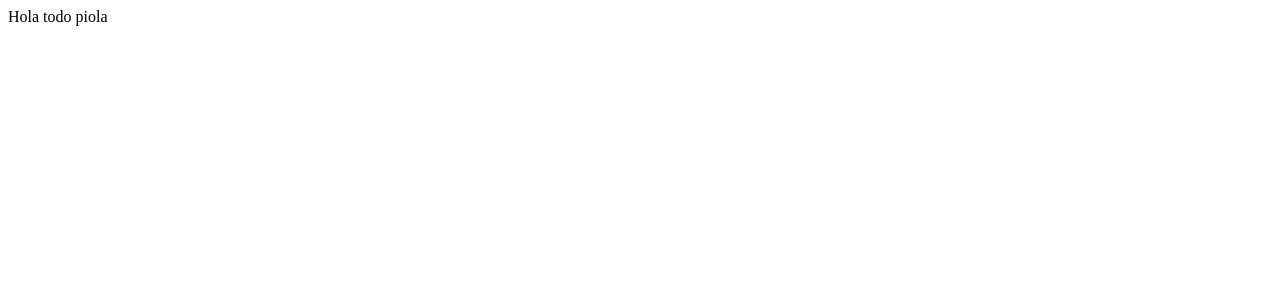
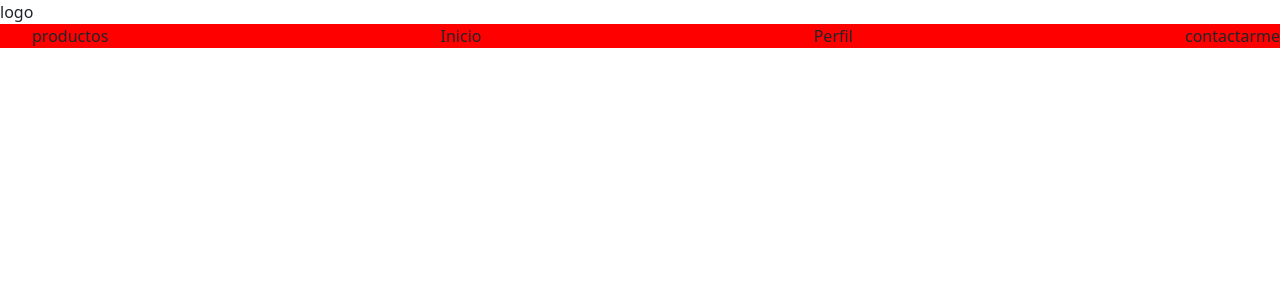
Before and after one commit to rafamelloni/desafio-1-, a React (Create React App) app: page / in a window 1280 px wide. Shown: the top 300 px of the page. Built offline with nearby package versions, Linux system fonts and the light colour scheme.

Commit message:
entrega2

```diff
--- a/package.json
+++ b/package.json
@@ -6,9 +6,12 @@
     "@testing-library/jest-dom": "^5.16.4",
     "@testing-library/react": "^13.1.1",
     "@testing-library/user-event": "^13.5.0",
+    "bootstrap": "^5.1.3",
     "react": "^18.0.0",
+    "react-bootstrap": "^2.3.0",
     "react-dom": "^18.0.0",
     "react-scripts": "5.0.1",
+    "sass": "^1.51.0",
     "web-vitals": "^2.1.4"
   },
   "scripts": {
--- a/src/App.js
+++ b/src/App.js
@@ -1,11 +1,13 @@
 
-
+import Navbar from "./components/Navbar/Navbar";
 function App() {
   return (
     <div className="miApp">
-     Hola todo piola
+    <Navbar/>
     </div>
   );
 }
 
+
+
 export default App;
--- /dev/null
+++ b/src/components/Navbar/Navbar.js
@@ -0,0 +1,31 @@
+export default function Navbar() {
+   const headerStyles = {
+       display: "flex",
+       flexWrap: "wrap",
+       justifyContent: "space-between",
+       listStyle: "none",
+       backgroundColor: "red",
+   }
+
+
+    return (
+    <header className="header">
+    <div className="Logo"> logo</div>
+         <ul className="links" style={headerStyles}>
+             <li>
+productos
+             </li>
+             <li>
+                 Inicio
+             </li>
+             <li>
+                 Perfil
+             </li>
+             <li>
+                 contactarme
+             </li>
+         </ul>
+
+     </header>
+    )
+}
--- a/src/index.js
+++ b/src/index.js
@@ -3,6 +3,8 @@ import ReactDOM from 'react-dom/client';
 import App from './App';
 import reportWebVitals from './reportWebVitals';
 import "./style/style.css"
+import 'bootstrap/dist/css/bootstrap.min.css';
+import "./style/styles.sass"
 
 const root = ReactDOM.createRoot(document.getElementById('root'));
 root.render(
```
Also changed, not shown: src/style/styles.sass (added), 1 other file (tests, documents, lock files or other folders).
